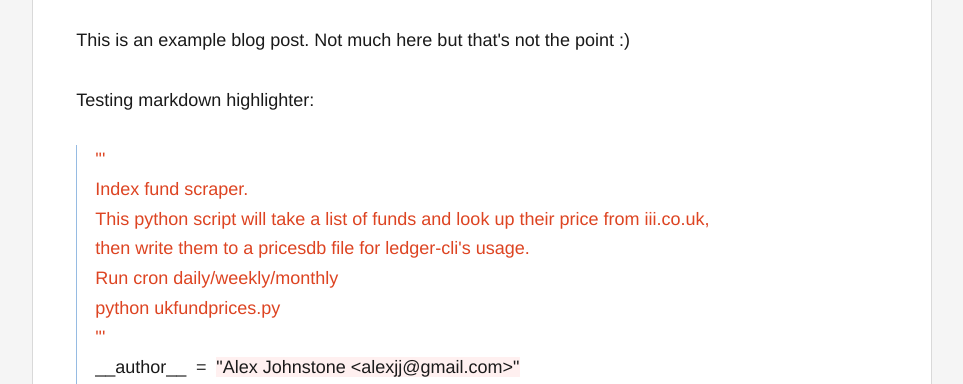
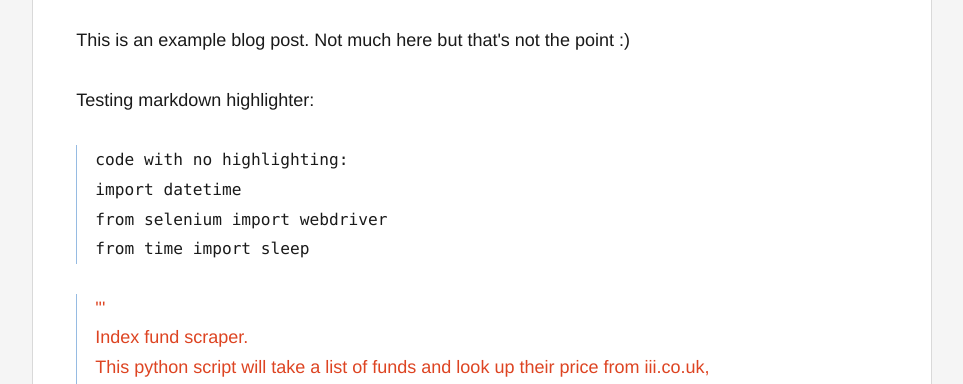
Before and after one commit to gitter-badger/alexjj.com, a plain HTML site: page blog/2016/2/first-post/index.html in a window 1280 px wide. Shown: the part 400-784 px from the top of the page, without its empty margins (158-1121 px from the left). Drawn offline with Linux system fonts and the light colour scheme; a script that the page names is missing.

Commit message:
Synchronized build

```diff
--- a/blog/2016/2/first-post/index.html
+++ b/blog/2016/2/first-post/index.html
@@ -42,6 +42,11 @@
     </small></p>
   <p>This is an example blog post.  Not much here but that's not the point :)</p>
 <p>Testing markdown highlighter:</p>
+<pre><code>code with no highlighting:
+import datetime
+from selenium import webdriver
+from time import sleep
+</code></pre>
 <div class="highlight"><pre><span class="sd">&#39;&#39;&#39;</span>
 <span class="sd">Index fund scraper.</span>
 <span class="sd">This python script will take a list of funds and look up their price from iii.co.uk,</span>
```
